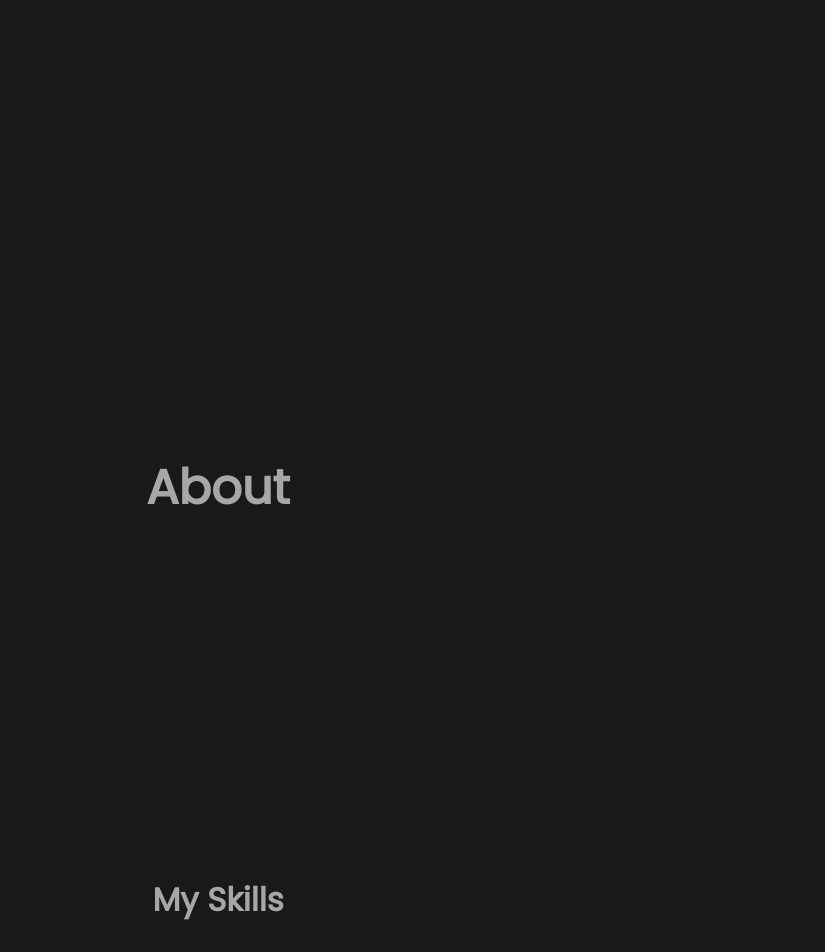
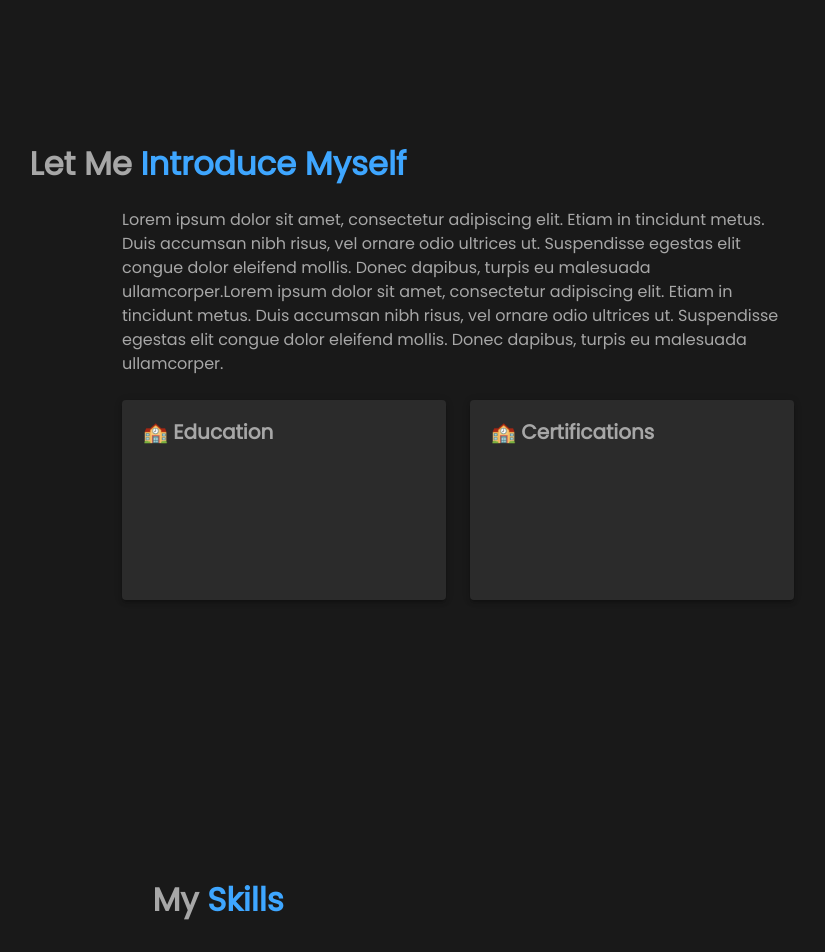
Before and after one commit to Pradyumna-1/ipradyumna, a React (Vite) app: page / in a window 1280 px wide. Shown: the part 680-1632 px from the top of the page, without its empty margins (422-1247 px from the left). Built offline with nearby package versions, Linux system fonts and the light colour scheme.

Commit message:
Add layout for about section

```diff
--- a/src/components/About.tsx
+++ b/src/components/About.tsx
@@ -1,14 +1,50 @@
-import { Grid, Typography } from "@mui/material"
+import { Box, Grid, Paper, Stack, Typography } from "@mui/material"
 import { CommonProps } from "../App.props"
+import { BlueSpan } from "../styles/styledComponents"
+import { aboutData } from "../utils/data"
 
 const About = ({ secHeight, navID }: CommonProps) => {
   return (
     <section id={navID}>
-      <Grid container alignItems={"center"} sx={{ minHeight: secHeight }}>
-        <Grid item xs={12}>
-          <Typography variant="h3" textAlign={"center"}>
-            About
+      <Grid container sx={{ minHeight: secHeight, alignContent: "flex-start" }}>
+        <Grid item xs={12} my={3}>
+          <Typography variant="h4" textAlign={"center"}>
+            Let Me <BlueSpan>Introduce Myself</BlueSpan>
           </Typography>
+        </Grid>
+        <Grid item md={5}></Grid>
+        <Grid item md={7}>
+          <Typography>{aboutData}</Typography>
+          <Stack direction={"row"} gap={3} py={3}>
+            <Box sx={{ flex: 1 }}>
+              <Paper elevation={3} sx={{ minHeight: 200, p: 2 }}>
+                <Typography variant="h6">
+                  <span
+                    role="img"
+                    aria-label={"hi emoji"}
+                    style={{ margin: "0 0 15px 5px" }}
+                  >
+                    {String.fromCodePoint(0x1f3eb)}
+                  </span>{" "}
+                  Education
+                </Typography>
+              </Paper>
+            </Box>
+            <Box sx={{ flex: 1 }}>
+              <Paper elevation={3} sx={{ minHeight: 200, p: 2 }}>
+                <Typography variant="h6">
+                  <span
+                    role="img"
+                    aria-label={"hi emoji"}
+                    style={{ margin: "0 0 15px 5px" }}
+                  >
+                    {String.fromCodePoint(0x1f3eb)}
+                  </span>{" "}
+                  Certifications
+                </Typography>
+              </Paper>
+            </Box>
+          </Stack>
         </Grid>
       </Grid>
     </section>
--- a/src/components/Contact.tsx
+++ b/src/components/Contact.tsx
@@ -72,7 +72,7 @@ const Contact = ({ secHeight, navID }: CommonProps) => {
                 </ListItemAvatar>
                 <ListItemText
                   primaryTypographyProps={{ pl: 2, variant: "h6" }}
-                  primary="Ping me on LinkedIn"
+                  primary="Connect on LinkedIn"
                 />
               </ListItemButton>
               <ListItemButton
--- a/src/components/Layout.tsx
+++ b/src/components/Layout.tsx
@@ -5,7 +5,7 @@ import Stack from "@mui/material/Stack"
 import Toolbar from "@mui/material/Toolbar"
 import Typography from "@mui/material/Typography"
 import React from "react"
-import WorkTwoToneIcon from "@mui/icons-material/WorkTwoTone"
+import LaptopWindowsTwoToneIcon from "@mui/icons-material/LaptopWindowsTwoTone"
 import GitHubIcon from "@mui/icons-material/GitHub"
 import LinkedInIcon from "@mui/icons-material/LinkedIn"
 import LightModeIcon from "@mui/icons-material/LightMode"
@@ -74,7 +74,7 @@ const Layout = () => {
           >
             <MenuIcon />
           </IconButton>
-          <WorkTwoToneIcon fontSize="large" color="primary" />
+          <LaptopWindowsTwoToneIcon fontSize="large" color="primary" />
           <Typography
             variant="h5"
             fontFamily={"Lucida Handwriting"}
--- a/src/components/Projects.tsx
+++ b/src/components/Projects.tsx
@@ -8,6 +8,7 @@ import Button from "@mui/material/Button"
 import { projectData } from "../utils/data"
 import GitHubIcon from "@mui/icons-material/GitHub"
 import OpenInNewIcon from "@mui/icons-material/OpenInNew"
+import { BlueSpan } from "../styles/styledComponents"
 
 const Projects = ({ secHeight, navID }: CommonProps) => {
   return (
@@ -15,7 +16,7 @@ const Projects = ({ secHeight, navID }: CommonProps) => {
       <Grid container sx={{ minHeight: secHeight, alignContent: "flex-start" }}>
         <Grid item xs={12} my={2}>
           <Typography variant="h4" textAlign={"center"}>
-            Personal Projects
+            Personal <BlueSpan>Projects</BlueSpan>
           </Typography>
         </Grid>
         <Grid item container spacing={5}>
--- a/src/components/Skills.tsx
+++ b/src/components/Skills.tsx
@@ -2,6 +2,7 @@ import { Box, Grid, Typography } from "@mui/material"
 import { CommonProps } from "../App.props"
 import { skillData } from "../utils/data"
 import MotionStack from "./MotionStack"
+import { BlueSpan } from "../styles/styledComponents"
 
 const Skills = ({ secHeight, navID }: CommonProps) => {
   return (
@@ -9,7 +10,7 @@ const Skills = ({ secHeight, navID }: CommonProps) => {
       <Grid container sx={{ minHeight: secHeight, alignItems: "flex-start" }}>
         <Grid item xs={12} my={3}>
           <Typography variant="h4" textAlign={"center"}>
-            My Skills
+            My <BlueSpan>Skills</BlueSpan>
           </Typography>
         </Grid>
         <Grid item container spacing={3} flexGrow={1}>
--- a/src/utils/data.ts
+++ b/src/utils/data.ts
@@ -39,3 +39,6 @@ export const projectData: Project[] = [
     githubURL: githubProfile,
   },
 ]
+
+export const aboutData =
+  "Lorem ipsum dolor sit amet, consectetur adipiscing elit. Etiam in tincidunt metus. Duis accumsan nibh risus, vel ornare odio ultrices ut. Suspendisse egestas elit congue dolor eleifend mollis. Donec dapibus, turpis eu malesuada ullamcorper.Lorem ipsum dolor sit amet, consectetur adipiscing elit. Etiam in tincidunt metus. Duis accumsan nibh risus, vel ornare odio ultrices ut. Suspendisse egestas elit congue dolor eleifend mollis. Donec dapibus, turpis eu malesuada ullamcorper."
```
